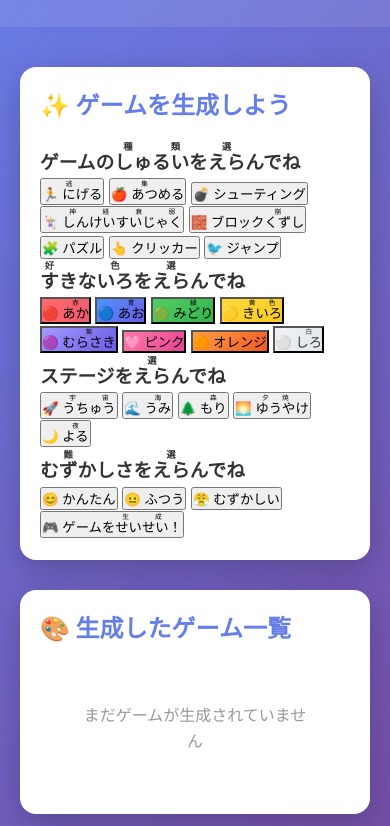
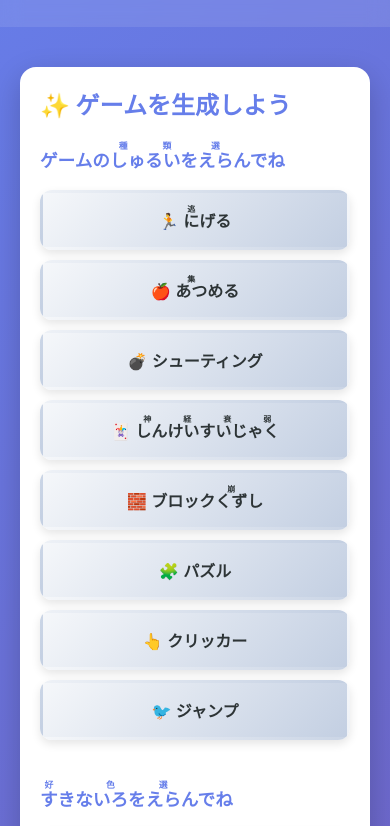
Before and after one commit to megmegfire/ai-game-generator-simple, a website: page public/index.html in a window 390 px wide. Shown: the part 122-948 px from the top of the page. Drawn offline with Linux system fonts and the light colour scheme; no server answers.

Commit message:
Update style.css

```diff
--- a/public/css/style.css
+++ b/public/css/style.css
@@ -408,3 +408,126 @@ body {
         display: block;
     }
 }
+
+/* ========================================
+   選択式ボタンスタイル
+   ======================================== */
+.selection-group {
+    margin-bottom: 40px;
+}
+
+.selection-group h3 {
+    color: #667eea;
+    font-size: 1.3rem;
+    margin-bottom: 15px;
+    font-weight: 600;
+}
+
+.button-grid {
+    display: grid;
+    grid-template-columns: repeat(auto-fit, minmax(150px, 1fr));
+    gap: 12px;
+}
+
+.select-btn {
+    background: linear-gradient(135deg, #f5f7fa 0%, #c3cfe2 100%);
+    border: 3px solid transparent;
+    border-radius: 12px;
+    padding: 18px 15px;
+    font-size: 1.1rem;
+    font-weight: 600;
+    color: #2d3436;
+    cursor: pointer;
+    transition: all 0.3s ease;
+    box-shadow: 0 4px 10px rgba(0, 0, 0, 0.1);
+    text-align: center;
+}
+
+.select-btn:hover {
+    transform: translateY(-3px);
+    box-shadow: 0 8px 20px rgba(0, 0, 0, 0.2);
+}
+
+.select-btn:active {
+    transform: scale(0.98);
+}
+
+.select-btn.selected {
+    border-color: #667eea;
+    background: linear-gradient(135deg, #667eea 0%, #764ba2 100%);
+    color: white;
+    box-shadow: 0 8px 25px rgba(102, 126, 234, 0.4);
+}
+
+.color-btn {
+    color: white !important;
+    text-shadow: 0 1px 3px rgba(0, 0, 0, 0.3);
+}
+
+.color-btn.selected {
+    border-color: white !important;
+    box-shadow: 0 0 0 4px rgba(255, 255, 255, 0.5), 0 8px 25px rgba(0, 0, 0, 0.3);
+}
+
+/* ========================================
+   大きな生成ボタン
+   ======================================== */
+.generate-btn-big {
+    width: 100%;
+    background: linear-gradient(135deg, #667eea 0%, #764ba2 100%);
+    color: white;
+    border: none;
+    padding: 25px;
+    font-size: 1.8rem;
+    font-weight: 700;
+    border-radius: 16px;
+    cursor: pointer;
+    transition: all 0.3s ease;
+    box-shadow: 0 10px 30px rgba(102, 126, 234, 0.4);
+    margin-top: 20px;
+}
+
+.generate-btn-big:hover {
+    transform: translateY(-5px);
+    box-shadow: 0 15px 40px rgba(102, 126, 234, 0.6);
+}
+
+.generate-btn-big:active {
+    transform: scale(0.98);
+}
+
+.generate-btn-big:disabled {
+    opacity: 0.6;
+    cursor: not-allowed;
+    transform: none;
+}
+
+/* ========================================
+   レスポンシブ（スマホ対応）
+   ======================================== */
+@media (max-width: 768px) {
+    .button-grid {
+        grid-template-columns: repeat(2, 1fr);
+        gap: 10px;
+    }
+
+    .select-btn {
+        padding: 15px 10px;
+        font-size: 1rem;
+    }
+
+    .generate-btn-big {
+        font-size: 1.5rem;
+        padding: 20px;
+    }
+
+    .selection-group h3 {
+        font-size: 1.1rem;
+    }
+}
+
+@media (max-width: 480px) {
+    .button-grid {
+        grid-template-columns: 1fr;
+    }
+}
```
